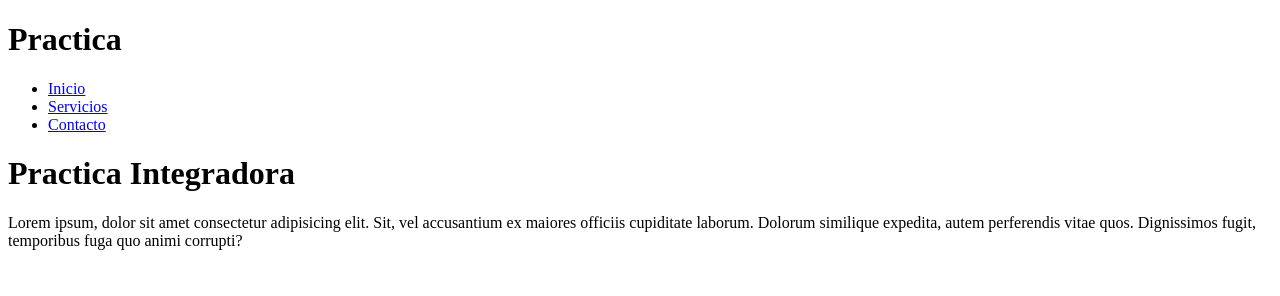
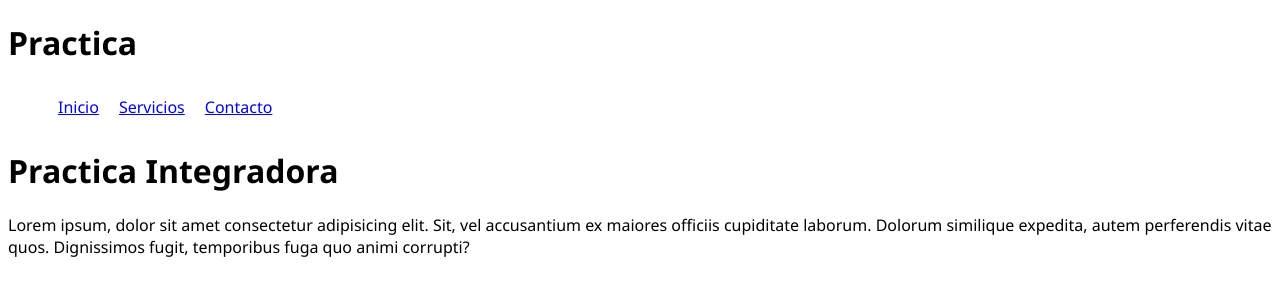
Before and after one commit to yuriquezada/practica-integradora, a plain HTML site: page index.html in a window 1280 px wide. Drawn offline with Linux system fonts and the light colour scheme.

Commit message:
Add style file

```diff
--- a/index.html
+++ b/index.html
@@ -3,6 +3,7 @@
 <head>
   <meta charset="UTF-8">
   <meta name="viewport" content="width=device-width, initial-scale=1.0">
+  <link rel="stylesheet" href="style.css">
   <title>Practica Integradora</title>
 </head>
 <body>
--- /dev/null
+++ b/style.css
@@ -0,0 +1,12 @@
+*{
+    font-family:'Segoe UI', Tahoma, Geneva, Verdana, sans-serif
+}
+nav ul{
+    list-style: none;
+    display: flex;
+    flex-direction: row;
+}
+
+nav ul li{
+    padding: 10px;
+}
```
